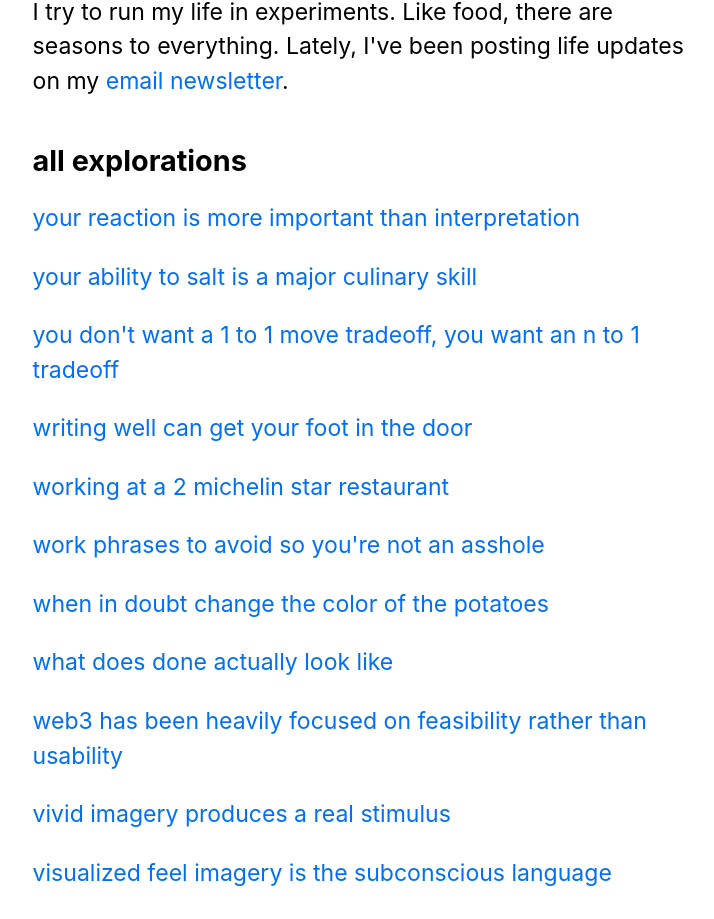
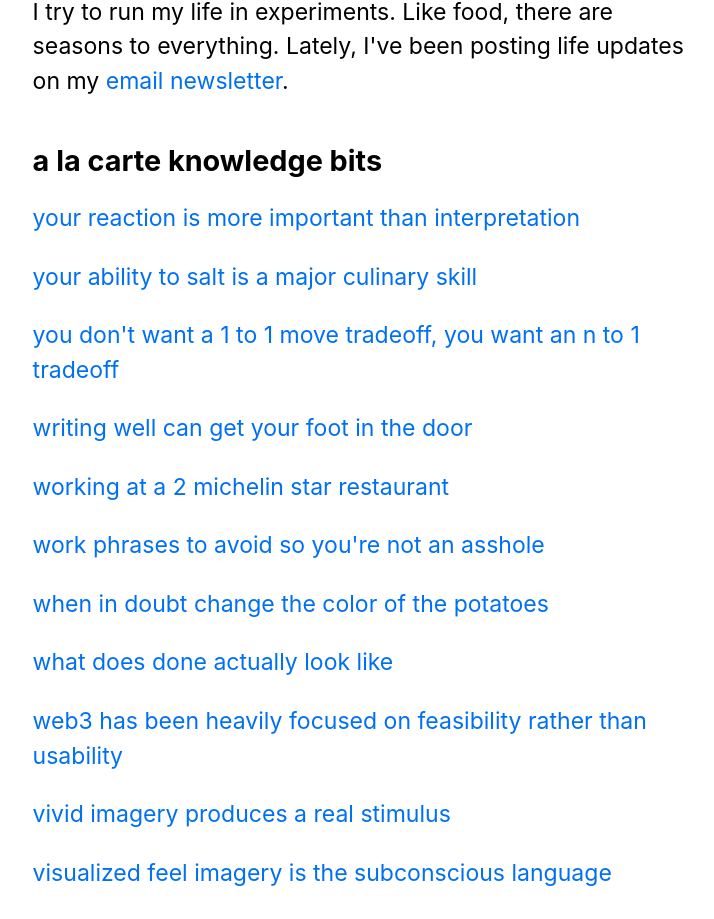
Before and after one commit to frankchen07/writing, a Next.js app: page / in a window 1280 px wide. Shown: the part 1167-2086 px from the top of the page, without its empty margins (281-995 px from the left). Built offline with nearby package versions, Linux system fonts and the light colour scheme.

Commit message:
change title

```diff
--- a/pages/index.js
+++ b/pages/index.js
@@ -37,7 +37,7 @@
         </p>
       </section>
       <section className={`${utilStyles.headingMd} ${utilStyles.padding1px}`}>
-        <h2 className={utilStyles.headingLg}>all explorations</h2>
+        <h2 className={utilStyles.headingLg}>a la carte knowledge bits</h2>
         <ul className={utilStyles.list}>
           {/* {allPostsData.map(({/ id, date, title }) => ( */}
           {allPostsData.map(({ id, title, url }) => (
```
